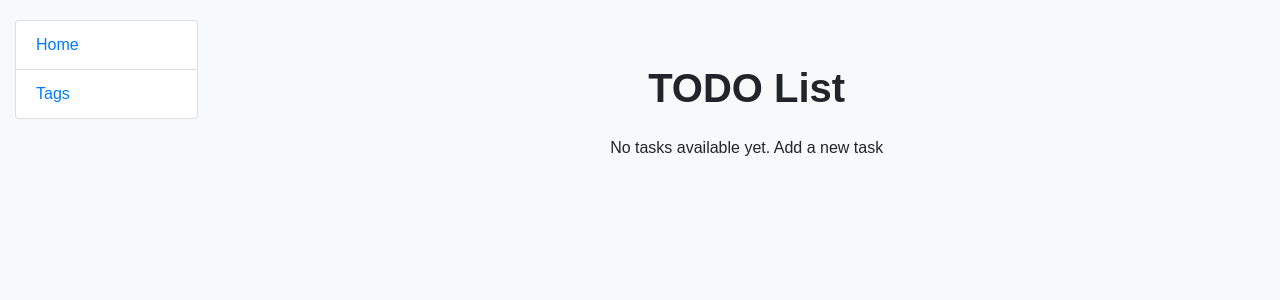
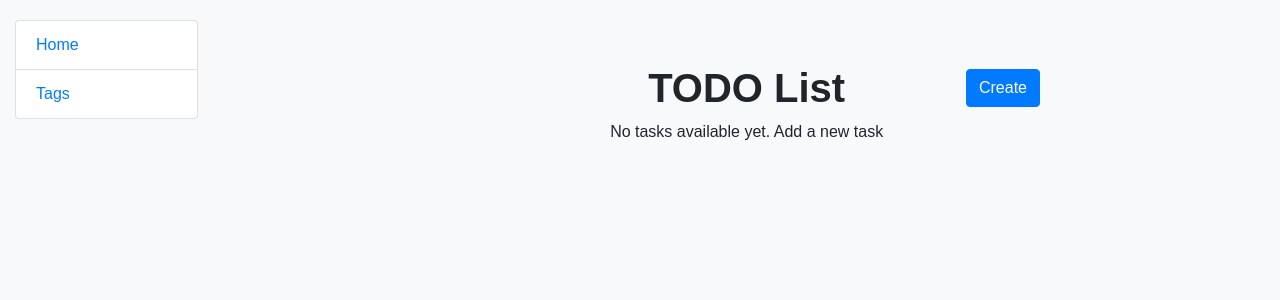
Before and after one commit to IhorDmytriv/todo-list, a Django app: page / in a window 1280 px wide. Shown: the top 300 px of the page. Run offline with Django 5.2, Linux system fonts and the light colour scheme; data that the repository does not hold is empty.

Commit message:
Add create page for task with crispy form

```diff
--- a/mytodo/settings.py
+++ b/mytodo/settings.py
@@ -42,6 +42,8 @@ INSTALLED_APPS = [
     'django.contrib.sessions',
     'django.contrib.messages',
     'django.contrib.staticfiles',
+    'crispy_forms',
+    'crispy_bootstrap4',
     'tasks'
 ]
 
@@ -131,3 +133,5 @@ STATICFILES_DIRS = [
 # https://docs.djangoproject.com/en/5.1/ref/settings/#default-auto-field
 
 DEFAULT_AUTO_FIELD = 'django.db.models.BigAutoField'
+
+CRISPY_TEMPLATE_PACK = 'bootstrap4'
--- a/tasks/models.py
+++ b/tasks/models.py
@@ -18,6 +18,5 @@ class Task(models.Model):
     class Meta:
         ordering = ['is_complete', '-created_time']
 
-
     def __str__(self):
         return f"{self.content}"
--- a/tasks/urls.py
+++ b/tasks/urls.py
@@ -1,8 +1,9 @@
 from django.urls import path
-from tasks.views import index
+from tasks.views import index, TaskCreateView
 
 urlpatterns = [
     path("", index, name="index"),
+    path("tasks/create/", TaskCreateView.as_view(), name="task-create"),
 ]
 
 app_name = "tasks"
--- a/tasks/views.py
+++ b/tasks/views.py
@@ -1,5 +1,8 @@
 from django.shortcuts import render
+from django.urls import reverse_lazy
+from django.views.generic import CreateView
 
+from tasks.forms import TaskForm
 from tasks.models import Task
 
 
@@ -9,3 +12,10 @@ def index(request):
         "task_list": task_list,
     }
     return render(request, "tasks/index.html", context=context)
+
+
+class TaskCreateView(CreateView):
+    model = Task
+    form_class = TaskForm
+    template_name = "tasks/task_form.html"
+    success_url = reverse_lazy("tasks:index")
--- a/templates/tasks/index.html
+++ b/templates/tasks/index.html
@@ -1,8 +1,11 @@
 {% extends "base.html" %}
 
 {% block content %}
-  <div class="container">
-    <h1 class="text-center my-4">TODO List</h1>
+  <div class="container my-4 position-relative">
+    <h1 class="text-center">TODO List</h1>
+    <a href="{% url 'tasks:task-create' %}" class="btn btn-primary position-absolute" style="right: 225px; top: 25px;">
+      Create
+    </a>
 
     <div class="row">
       {% for task in task_list %}
```
Also changed, not shown: tasks/forms.py (added, +14 -0 lines), templates/tasks/task_form.html (added, +12 -0 lines).
